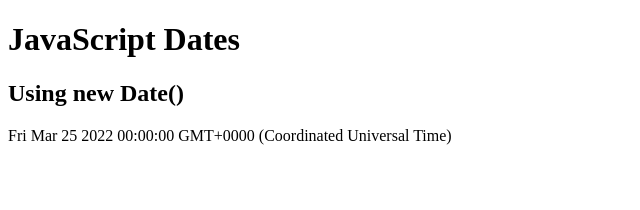
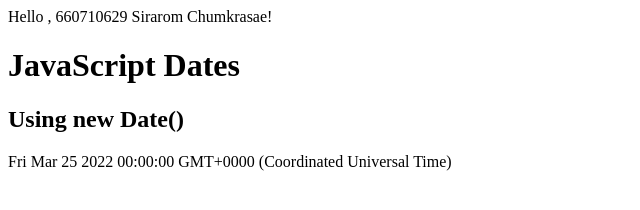
Before and after one commit to 660710629/517101_629, a plain HTML site: page Index.html in a window 1280 px wide. Shown: the whole page, without its empty margins (0-640 px from the left). Drawn offline with Linux system fonts and the light colour scheme.

Commit message:
add ID and name
เพิ่มบรรทัดที่แสดงรหัสนักศึกษา และชื่อ นามสกุล

```diff
--- a/Index.html
+++ b/Index.html
@@ -2,6 +2,7 @@
 <html>
 <body>
 
+Hello , 660710629 Sirarom Chumkrasae!
 <h1>JavaScript Dates</h1>
 <h2>Using new Date()</h2>
 
```
